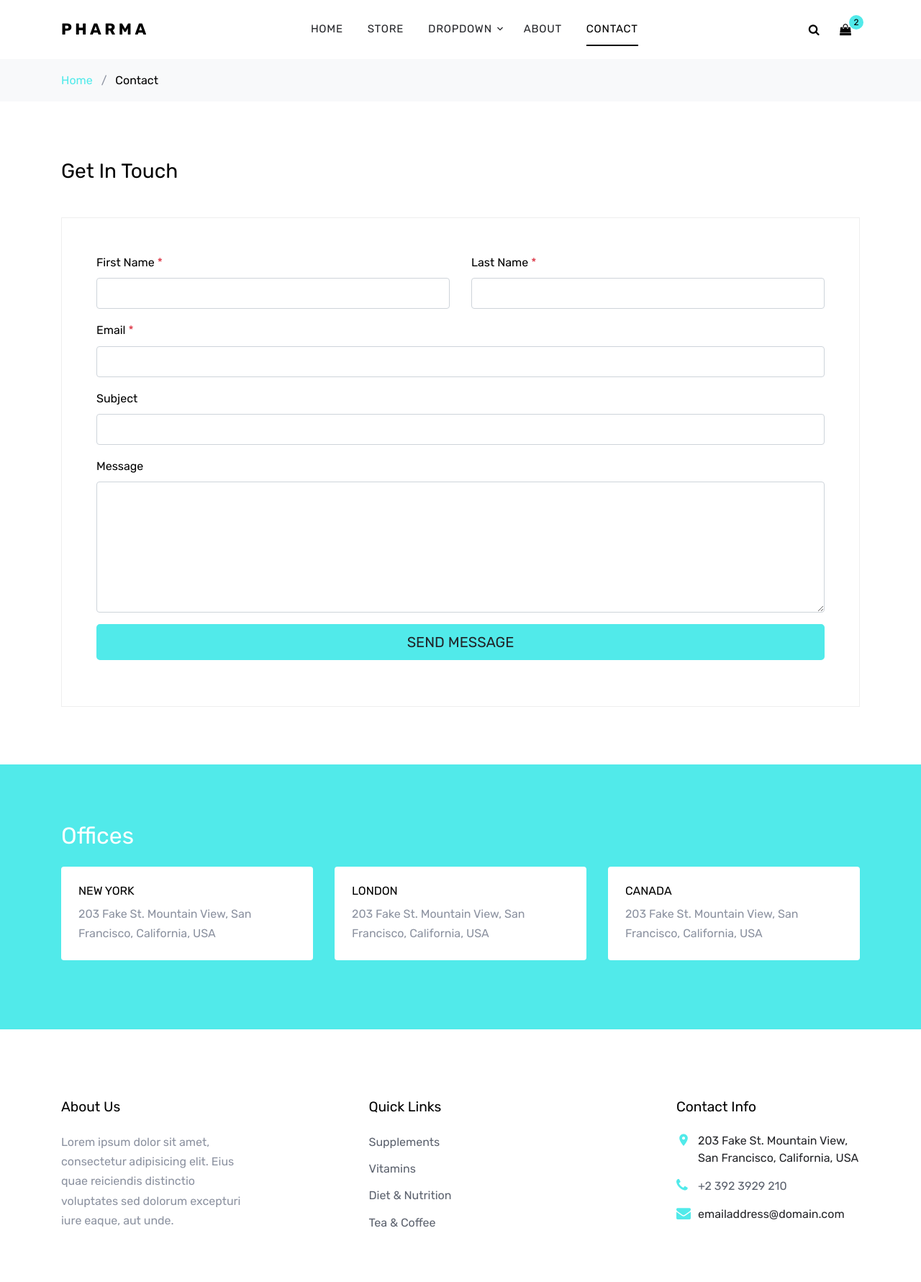
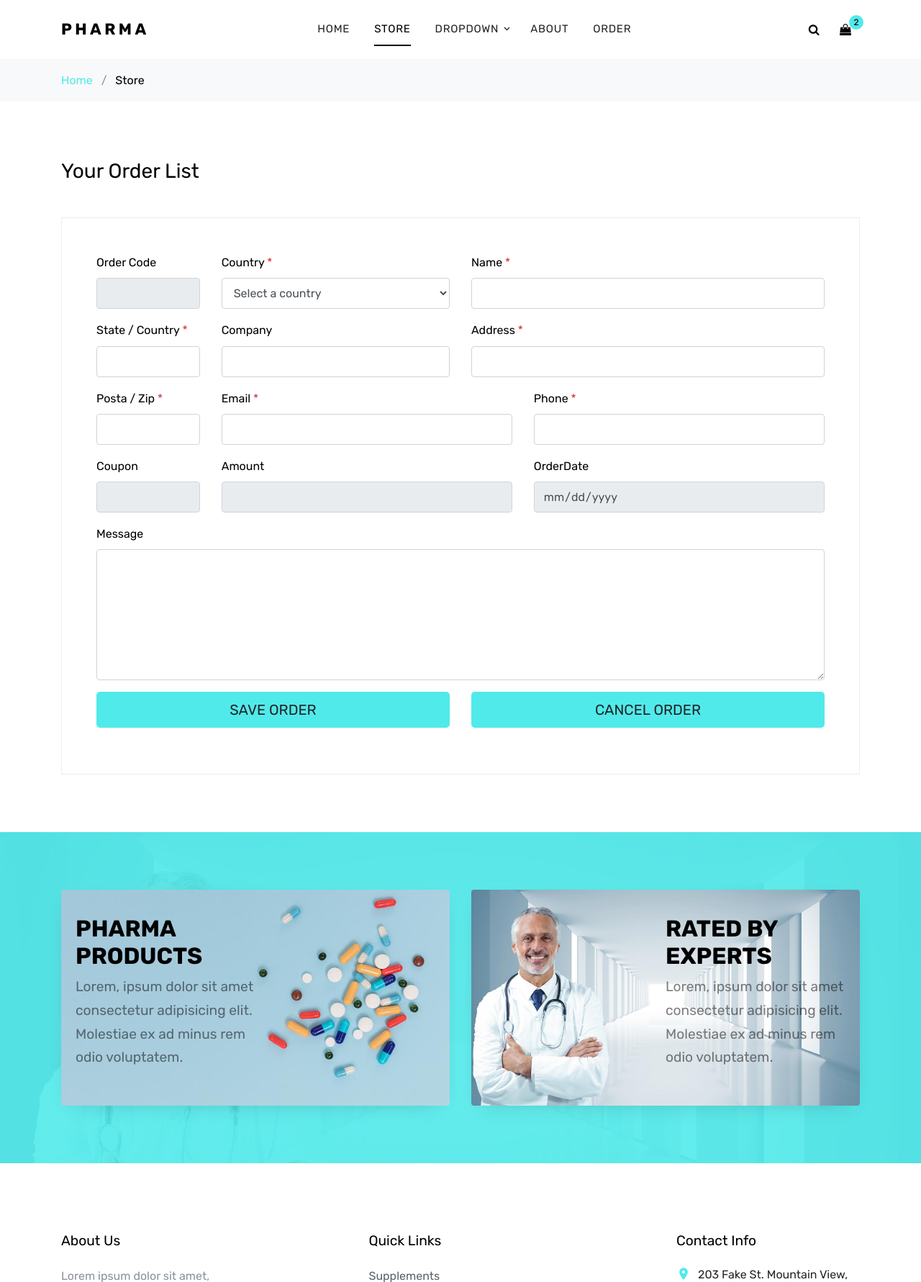
Before and after one commit to bluegmlduf2/pharmaShop, a PHP site: the page made by application/views/page/orderList.php in a window 1280 px wide. Shown: the top 1781 px of the page at 72% size. Run offline with PHP 8.4, Linux system fonts and the light colour scheme; the template is opened without the code that fills it, so the values that code supplies are empty; some web fonts are replaced.

Commit message:
20200618 윤 주문리스트

```diff
--- a/application/views/page/orderList.php
+++ b/application/views/page/orderList.php
@@ -1,107 +1,8 @@
-<!DOCTYPE html>
-<html lang="en">
-
-<head>
-  <title>Pharma &mdash; Colorlib Template</title>
-  <meta charset="utf-8">
-  <meta name="viewport" content="width=device-width, initial-scale=1, shrink-to-fit=no">
-
-  <link href="https://fonts.googleapis.com/css?family=Rubik:400,700|Crimson+Text:400,400i" rel="stylesheet">
-  <link rel="stylesheet" href="fonts/icomoon/style.css">
-
-  <link rel="stylesheet" href="css/bootstrap.min.css">
-  <link rel="stylesheet" href="css/magnific-popup.css">
-  <link rel="stylesheet" href="css/jquery-ui.css">
-  <link rel="stylesheet" href="css/owl.carousel.min.css">
-  <link rel="stylesheet" href="css/owl.theme.default.min.css">
-
-
-  <link rel="stylesheet" href="css/aos.css">
-
-  <link rel="stylesheet" href="css/style.css">
-
-</head>
-
-<body>
-
-  <div class="site-wrap">
-
-
-    <div class="site-navbar py-2">
-
-      <div class="search-wrap">
-        <div class="container">
-          <a href="#" class="search-close js-search-close"><span class="icon-close2"></span></a>
-          <form action="#" method="post">
-            <input type="text" class="form-control" placeholder="Search keyword and hit enter...">
-          </form>
-        </div>
-      </div>
-
-      <div class="container">
-        <div class="d-flex align-items-center justify-content-between">
-          <div class="logo">
-            <div class="site-logo">
-              <a href="index.html" class="js-logo-clone">Pharma</a>
-            </div>
-          </div>
-          <div class="main-nav d-none d-lg-block">
-            <nav class="site-navigation text-right text-md-center" role="navigation">
-              <ul class="site-menu js-clone-nav d-none d-lg-block">
-                <li><a href="index.html">Home</a></li>
-                <li><a href="shop.html">Store</a></li>
-                <li class="has-children">
-                  <a href="#">Dropdown</a>
-                  <ul class="dropdown">
-                    <li><a href="#">Supplements</a></li>
-                    <li class="has-children">
-                      <a href="#">Vitamins</a>
-                      <ul class="dropdown">
-                        <li><a href="#">Supplements</a></li>
-                        <li><a href="#">Vitamins</a></li>
-                        <li><a href="#">Diet &amp; Nutrition</a></li>
-                        <li><a href="#">Tea &amp; Coffee</a></li>
-                      </ul>
-                    </li>
-                    <li><a href="#">Diet &amp; Nutrition</a></li>
-                    <li><a href="#">Tea &amp; Coffee</a></li>
-
-                  </ul>
-                </li>
-                <li><a href="about.html">About</a></li>
-                <li class="active"><a href="contact.html">Contact</a></li>
-              </ul>
-            </nav>
-          </div>
-          <div class="icons">
-            <a href="#" class="icons-btn d-inline-block js-search-open"><span class="icon-search"></span></a>
-            <a href="cart.html" class="icons-btn d-inline-block bag">
-              <span class="icon-shopping-bag"></span>
-              <span class="number">2</span>
-            </a>
-            <a href="#" class="site-menu-toggle js-menu-toggle ml-3 d-inline-block d-lg-none"><span
-                class="icon-menu"></span></a>
-          </div>
-        </div>
-      </div>
-    </div>
-
-    <div class="bg-light py-3">
-      <div class="container">
-        <div class="row">
-          <div class="col-md-12 mb-0">
-            <a href="index.html">Home</a> <span class="mx-2 mb-0">/</span>
-            <strong class="text-black">Contact</strong>
-          </div>
-        </div>
-      </div>
-    </div>
-
     <div class="site-section">
       <div class="container">
         <div class="row">
           <div class="col-md-12">
-            <h2 class="h3 mb-5 text-black">Get In Touch</h2>
+            <h2 class="h3 mb-5 text-black">Your Order List</h2>
           </div>
           <div class="col-md-12">
 
@@ -109,25 +10,67 @@
 
               <div class="p-3 p-lg-5 border">
                 <div class="form-group row">
-                  <div class="col-md-6">
-                    <label for="c_fname" class="text-black">First Name <span class="text-danger">*</span></label>
-                    <input type="text" class="form-control" id="c_fname" name="c_fname">
+                  <div class="col-md-2">
+                    <label for="c_fname" class="text-black">Order Code </label>
+                    <input type="text" class="form-control" id="c_fname"  disabled="disabled" name="c_fname">
+                  </div>
+                  <div class="col-md-4">
+                    <label for="c_diff_country" class="text-black">Country <span class="text-danger">*</span></label>
+                    <select id="c_diff_country" class="form-control">
+                      <option value="1">Select a country</option>
+                      <option value="2">South Korea</option>
+                      <option value="3">Japan</option>
+                      <option value="4">China</option>
+                      <option value="5">America</option>
+                      <option value="6">India</option>
+                      <option value="7">Russia</option>
+                    </select>
                   </div>
                   <div class="col-md-6">
-                    <label for="c_lname" class="text-black">Last Name <span class="text-danger">*</span></label>
+                    <label for="c_lname" class="text-black">Name <span class="text-danger">*</span></label>
                     <input type="text" class="form-control" id="c_lname" name="c_lname">
                   </div>
                 </div>
                 <div class="form-group row">
-                  <div class="col-md-12">
+                  <div class="col-md-2">
+                    <label for="c_lname" class="text-black">State / Country <span class="text-danger">*</span></label>
+                    <input type="text" class="form-control" id="c_lname" name="c_lname">
+                  </div>
+                  <div class="col-md-4">
+                    <label for="c_lname" class="text-black">Company</label>
+                    <input type="text" class="form-control" id="c_lname" name="c_lname">
+                  </div>
+                  <div class="col-md-6">
+                    <label for="c_lname" class="text-black">Address <span class="text-danger">*</span></label>
+                    <input type="text" class="form-control" id="c_lname" name="c_lname">
+                  </div>
+                </div>
+                <div class="form-group row">
+                  <div class="col-md-2">
+                    <label for="c_lname" class="text-black">Posta / Zip <span class="text-danger">*</span></label>
+                    <input type="text" class="form-control" id="c_lname" name="c_lname">
+                  </div>
+                  <div class="col-md-5">
                     <label for="c_email" class="text-black">Email <span class="text-danger">*</span></label>
                     <input type="email" class="form-control" id="c_email" name="c_email" placeholder="">
                   </div>
+                  <div class="col-md-5">
+                    <label for="c_lname" class="text-black">Phone <span class="text-danger">*</span></label>
+                    <input type="tel" class="form-control" id="c_lname" name="c_lname">
+                  </div>
                 </div>
                 <div class="form-group row">
-                  <div class="col-md-12">
-                    <label for="c_subject" class="text-black">Subject </label>
-                    <input type="text" class="form-control" id="c_subject" name="c_subject">
+                <div class="col-md-2">
+                    <label for="c_lname" class="text-black">Coupon</label>
+                    <input type="text" class="form-control" disabled="disabled"  id="c_lname" name="c_lname">
+                  </div>
+                  <div class="col-md-5">
+                    <label for="c_lname" class="text-black" >Amount</label>
+                    <input type="text" class="form-control" disabled="disabled" id="c_lname" name="c_lname">
+                  </div>
+                  <div class="col-md-5">
+                    <label for="c_lname" class="text-black">OrderDate</label>
+                    <input type="date" class="form-control" disabled="disabled" id="c_lname" name="c_lname">
                   </div>
                 </div>
 
@@ -138,8 +81,11 @@
                   </div>
                 </div>
                 <div class="form-group row">
-                  <div class="col-lg-12">
-                    <input type="submit" class="btn btn-primary btn-lg btn-block" value="Send Message">
+                  <div class="col-lg-6">
+                    <input type="submit" class="btn btn-primary btn-lg btn-block" value="Save Order">
+                  </div>
+                  <div class="col-lg-6">
+                    <input type="submit" class="btn btn-primary btn-lg btn-block" value="Cancel Order">
                   </div>
                 </div>
               </div>
@@ -149,101 +95,3 @@
         </div>
       </div>
     </div>
-
-
-
-    <div class="site-section bg-primary">
-      <div class="container">
-        <div class="row">
-          <div class="col-12">
-            <h2 class="text-white mb-4">Offices</h2>
-          </div>
-          <div class="col-lg-4">
-            <div class="p-4 bg-white mb-3 rounded">
-              <span class="d-block text-black h6 text-uppercase">New York</span>
-              <p class="mb-0">203 Fake St. Mountain View, San Francisco, California, USA</p>
-            </div>
-          </div>
-          <div class="col-lg-4">
-            <div class="p-4 bg-white mb-3 rounded">
-              <span class="d-block text-black h6 text-uppercase">London</span>
-              <p class="mb-0">203 Fake St. Mountain View, San Francisco, California, USA</p>
-            </div>
-          </div>
-          <div class="col-lg-4">
-            <div class="p-4 bg-white mb-3 rounded">
-              <span class="d-block text-black h6 text-uppercase">Canada</span>
-              <p class="mb-0">203 Fake St. Mountain View, San Francisco, California, USA</p>
-            </div>
-          </div>
-        </div>
-      </div>
-
-    </div>
-
-
-    <footer class="site-footer">
-      <div class="container">
-        <div class="row">
-          <div class="col-md-6 col-lg-3 mb-4 mb-lg-0">
-
-            <div class="block-7">
-              <h3 class="footer-heading mb-4">About Us</h3>
-              <p>Lorem ipsum dolor sit amet, consectetur adipisicing elit. Eius quae reiciendis distinctio voluptates
-                sed dolorum excepturi iure eaque, aut unde.</p>
-            </div>
-
-          </div>
-          <div class="col-lg-3 mx-auto mb-5 mb-lg-0">
-            <h3 class="footer-heading mb-4">Quick Links</h3>
-            <ul class="list-unstyled">
-              <li><a href="#">Supplements</a></li>
-              <li><a href="#">Vitamins</a></li>
-              <li><a href="#">Diet &amp; Nutrition</a></li>
-              <li><a href="#">Tea &amp; Coffee</a></li>
-            </ul>
-          </div>
-
-          <div class="col-md-6 col-lg-3">
-            <div class="block-5 mb-5">
-              <h3 class="footer-heading mb-4">Contact Info</h3>
-              <ul class="list-unstyled">
-                <li class="address">203 Fake St. Mountain View, San Francisco, California, USA</li>
-                <li class="phone"><a href="tel://23923929210">+2 392 3929 210</a></li>
-                <li class="email">emailaddress@domain.com</li>
-              </ul>
-            </div>
-
-
-          </div>
-        </div>
-        <div class="row pt-5 mt-5 text-center">
-          <div class="col-md-12">
-            <p>
-              <!-- Link back to Colorlib can't be removed. Template is licensed under CC BY 3.0. -->
-              Copyright &copy;
-              <script>document.write(new Date().getFullYear());</script> All rights reserved | This template is made
-              with <i class="icon-heart" aria-hidden="true"></i> by <a href="https://colorlib.com" target="_blank"
-                class="text-primary">Colorlib</a>
-              <!-- Link back to Colorlib can't be removed. Template is licensed under CC BY 3.0. -->
-            </p>
-          </div>
-
-        </div>
-      </div>
-    </footer>
-  </div>
-
-  <script src="js/jquery-3.3.1.min.js"></script>
-  <script src="js/jquery-ui.js"></script>
-  <script src="js/popper.min.js"></script>
-  <script src="js/bootstrap.min.js"></script>
-  <script src="js/owl.carousel.min.js"></script>
-  <script src="js/jquery.magnific-popup.min.js"></script>
-  <script src="js/aos.js"></script>
-
-  <script src="js/main.js"></script>
-
-</body>
-
-</html>
--- a/static/libraries/js/pharma_checkout.js
+++ b/static/libraries/js/pharma_checkout.js
@@ -55,8 +55,8 @@ $(function () {
                 success: function (result) {
                     if(result.order_cd[0].CNT==1){
                         swal("Thanks!", "Successfully Checked!", "success");
-                        debugger
-                        location.herf="/pharmaShop/main/orderList/"+value;
+                        var rUrl="/pharmaShop/main/orderList/"+value;
+                        location.href=rUrl;
                     }else{
                         swal("Sorry Check the OrderNumber!", result.message, "error");
                     }
```
